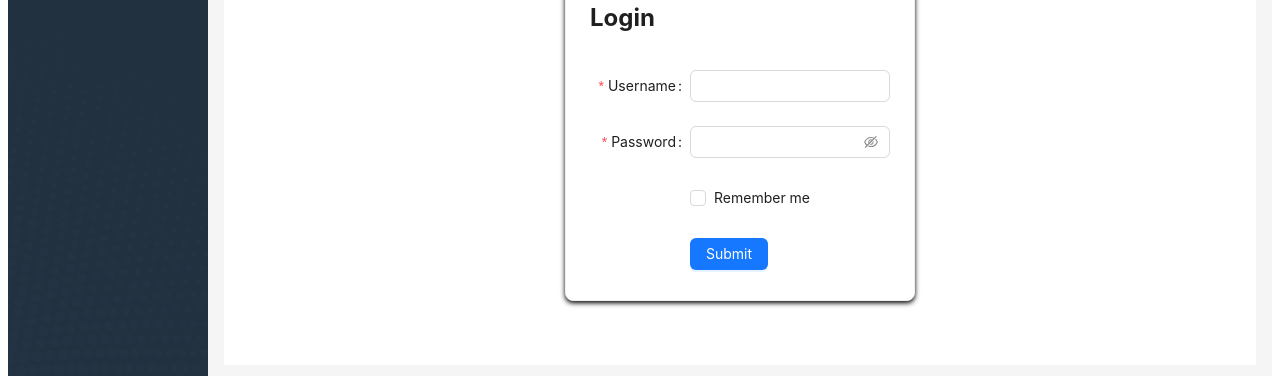
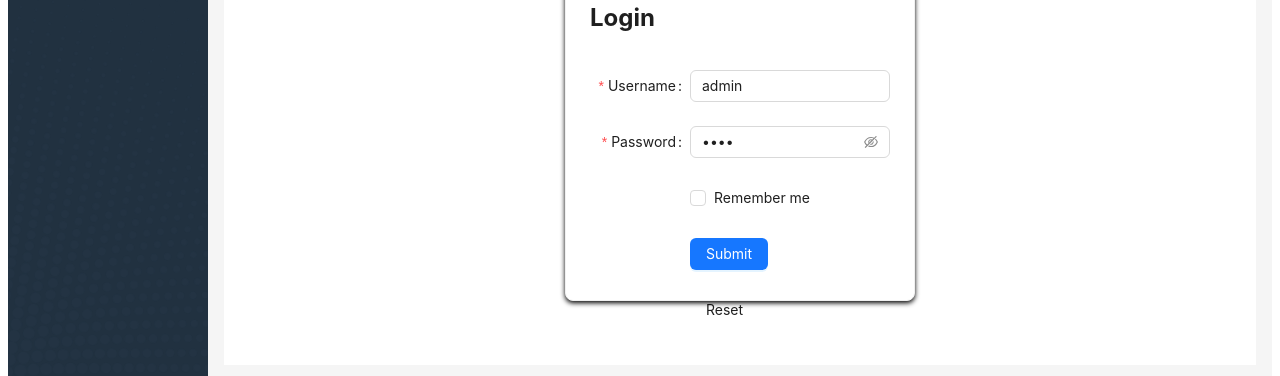
Before and after one commit to tarathep/otaku-shoppu-stock-fe, a Vue app: page /login in a window 1280 px wide. Shown: the part 419-795 px from the top of the page. Built offline with nearby package versions, Linux system fonts and the light colour scheme.

Commit message:
20 Form V Model Reactive

```diff
--- a/src/views/Login.vue
+++ b/src/views/Login.vue
@@ -15,8 +15,10 @@
 
       <a-form
         name="basic"
+        :model="formState"
         :label-col="{ span: 8 }"
         :wrapper-col="{ span: 16 }"
+        @finish="handleFinish"
         autocomplete="off"
       >
         <a-form-item
@@ -24,7 +26,7 @@
           name="username"
           :rules="[{ required: true, message: 'Please input your username!' }]"
         >
-          <a-input />
+          <a-input v-model:value="formState.username" />
         </a-form-item>
 
         <a-form-item
@@ -32,7 +34,7 @@
           name="password"
           :rules="[{ required: true, message: 'Please input your password!' }]"
         >
-          <a-input-password />
+          <a-input-password v-model:value="formState.password" />
         </a-form-item>
 
         <a-form-item name="remember" :wrapper-col="{ offset: 8, span: 16 }">
@@ -41,6 +43,11 @@
 
         <a-form-item :wrapper-col="{ offset: 8, span: 16 }">
           <a-button type="primary" html-type="submit">Submit</a-button>
+        </a-form-item>
+        <a-form-item :wrapper-col="{ offset: 8, span: 16 }">
+          <a-button type="ghost" html-type="button" @click="handleReset"
+            >Reset</a-button
+          >
         </a-form-item>
       </a-form>
     </a-card>
@@ -52,7 +59,7 @@ import { UserOutlined, LockOutlined } from "@ant-design/icons-vue";
 import { defineComponent, reactive, computed } from "vue";
 import type { UnwrapRef } from "vue";
 import type { FormProps } from "ant-design-vue";
-import type { User } from "@models/user.model";
+import type { User } from "@/models/user.model";
 
 export default {
   components: {
@@ -60,6 +67,23 @@ export default {
     LockOutlined,
   },
   name: "Login",
+  setup() {
+    const formState = reactive<User>({
+      username: "admin",
+      password: "1234",
+    });
+
+    const handleFinish = (values: any) => {
+      alert(JSON.stringify(values));
+    };
+
+    const handleReset = () => {
+      formState.username = "";
+      formState.password = "";
+    };
+
+    return { formState, handleFinish, handleReset };
+  },
 };
 </script>
 
```
